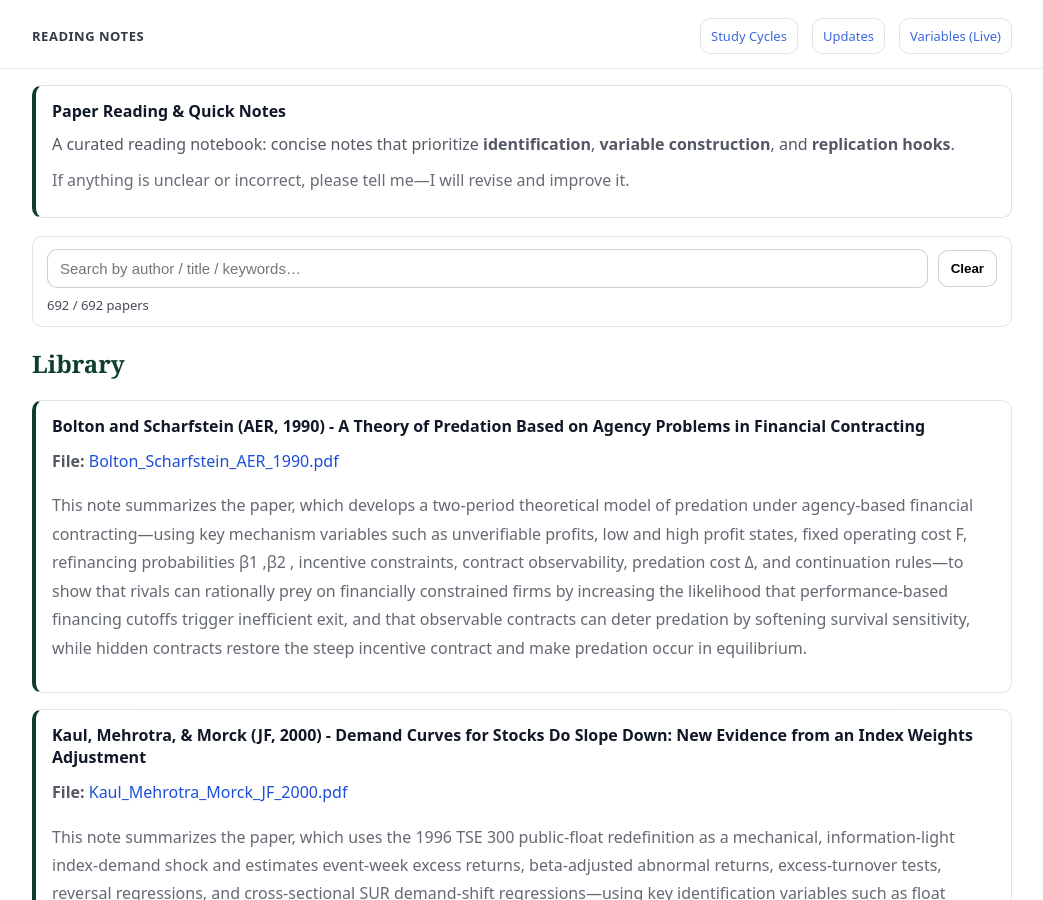
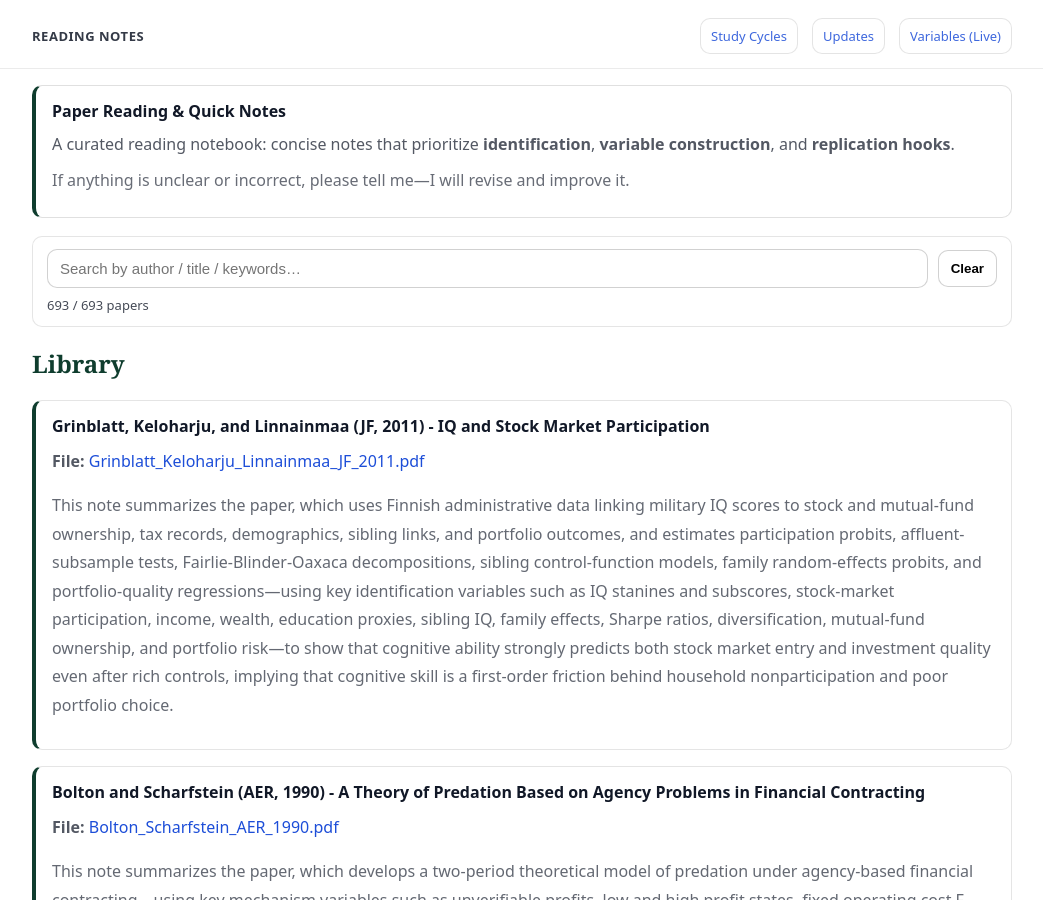
Before and after one commit to yaxinzn/study-archive, a Jekyll site: the page built from reading/index.md, in a window 1280 px wide and 900 px high. Shown: the whole window, without its empty margins (118-1161 px from the left). Built offline with Jekyll 4.4.1, drawn with Linux system fonts in a browser that asks for light colours.

Commit message:
Reading: add/update Grinblatt_Keloharju_Linnainmaa_JF_2011.pdf

```diff
--- a/_data/reading.yml
+++ b/_data/reading.yml
@@ -1,3 +1,7 @@
+- title: "Grinblatt, Keloharju, and Linnainmaa (JF, 2011) - IQ and Stock Market Participation"
+  file: "Grinblatt_Keloharju_Linnainmaa_JF_2011.pdf"
+  desc: "This note summarizes the paper, which uses Finnish administrative data linking military IQ scores to stock and mutual-fund ownership, tax records, demographics, sibling links, and portfolio outcomes, and estimates participation probits, affluent-subsample tests, Fairlie-Blinder-Oaxaca decompositions, sibling control-function models, family random-effects probits, and portfolio-quality regressions—using key identification variables such as IQ stanines and subscores, stock-market participation, income, wealth, education proxies, sibling IQ, family effects, Sharpe ratios, diversification, mutual-fund ownership, and portfolio risk—to show that cognitive ability strongly predicts both stock market entry and investment quality even after rich controls, implying that cognitive skill is a first-order friction behind household nonparticipation and poor portfolio choice."
+
 - title: "Bolton and Scharfstein (AER, 1990) - A Theory of Predation Based on Agency Problems in Financial Contracting"
   file: "Bolton_Scharfstein_AER_1990.pdf"
   desc: "This note summarizes the paper, which develops a two-period theoretical model of predation under agency-based financial contracting—using key mechanism variables such as unverifiable profits, low and high profit states, fixed operating cost F, refinancing probabilities β1 ,β2 , incentive constraints, contract observability, predation cost Δ, and continuation rules—to show that rivals can rationally prey on financially constrained firms by increasing the likelihood that performance-based financing cutoffs trigger inefficient exit, and that observable contracts can deter predation by softening survival sensitivity, while hidden contracts restore the steep incentive contract and make predation occur in equilibrium."
```
Also changed, not shown: 1 other file.
